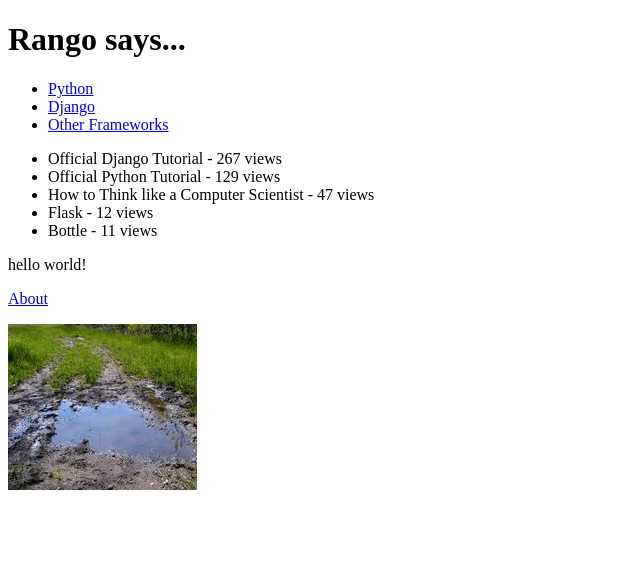
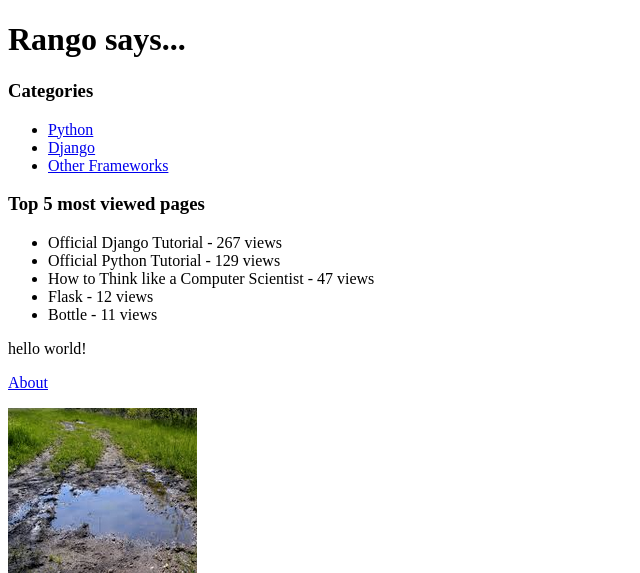
Before and after one commit to JosephLeon/tango-with-django, a Django app: page /rango/ in a window 1280 px wide. Shown: the top 573 px of the page, without its empty margins (0-640 px from the left). Run offline with Django 3.2, Linux system fonts and the light colour scheme; data comes from the database, SQL or seed files in the repository.

Commit message:
Clean up index view and index template.

```diff
--- a/rango/templates/rango/index.html
+++ b/rango/templates/rango/index.html
@@ -10,16 +10,18 @@
         <h1>Rango says...</h1>
 
         {% if categories %}
-            <ul>
-                {% for category in categories %}
-                <li><a href="/rango/category/{{ category.slug }}">{{ category.name }}</a></li>
-                {% endfor %}
-            </ul>
+          <h3>Categories</h3>
+          <ul>
+              {% for category in categories %}
+              <li><a href="/rango/category/{{ category.slug }}">{{ category.name }}</a></li>
+              {% endfor %}
+          </ul>
         {% else %}
-            <strong>There are no categories present.</strong>
+          <p><strong>There are no categories present.</strong></p>
         {% endif %}
 
         {% if pages %}
+          <h3>Top 5 most viewed pages</h3>
           <ul>
             {% for page in pages %}
             <li>{{ page.title }} - {{ page.views }} views</li>
--- a/rango/views.py
+++ b/rango/views.py
@@ -8,7 +8,6 @@ def index(request):
     pages = Page.objects.order_by('-views')[:5]
     context_dict['categories'] = category
     context_dict['pages'] = pages
-    # context_dict = {'categories': category_list}
     return render(request, 'rango/index.html', context_dict)
 
 
```
